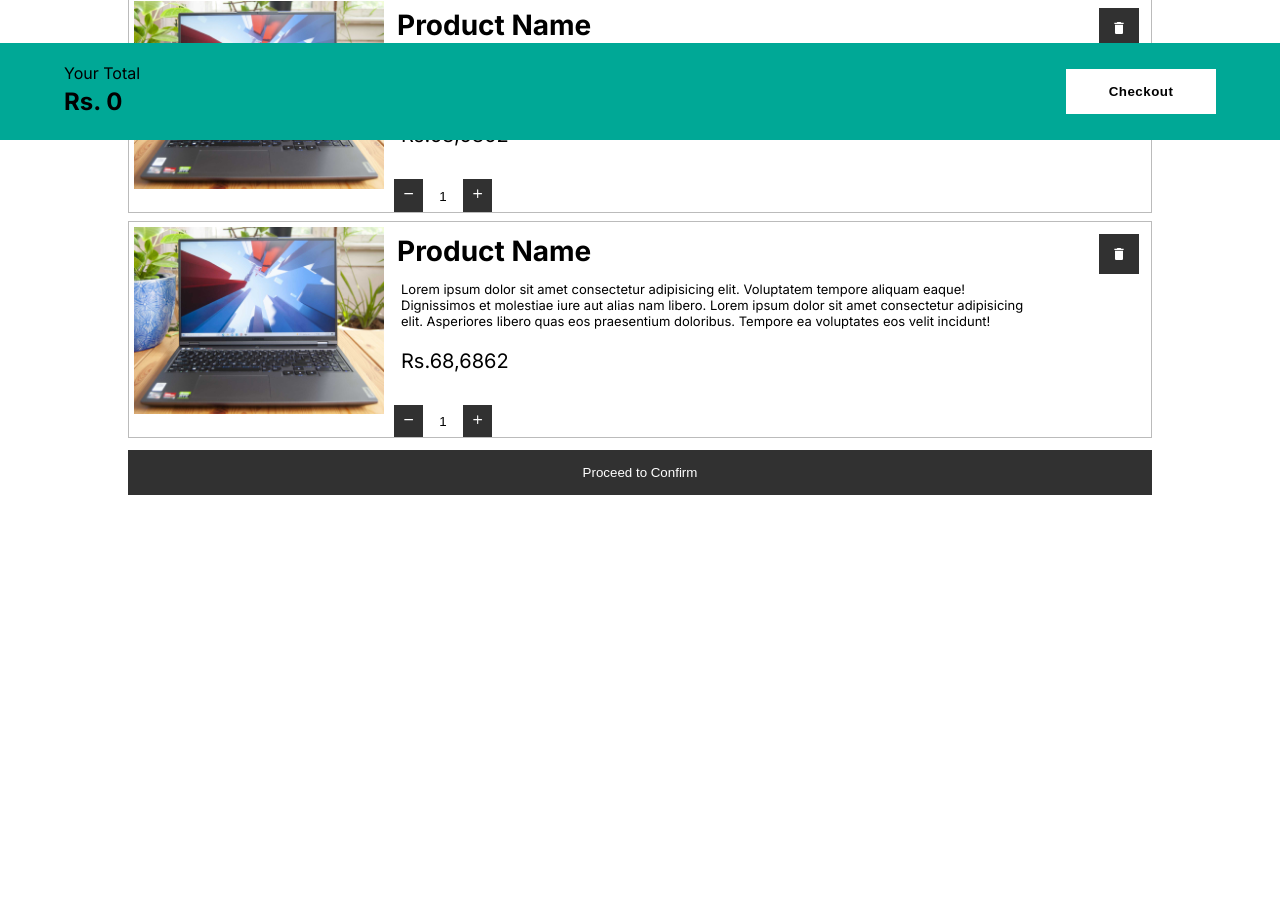
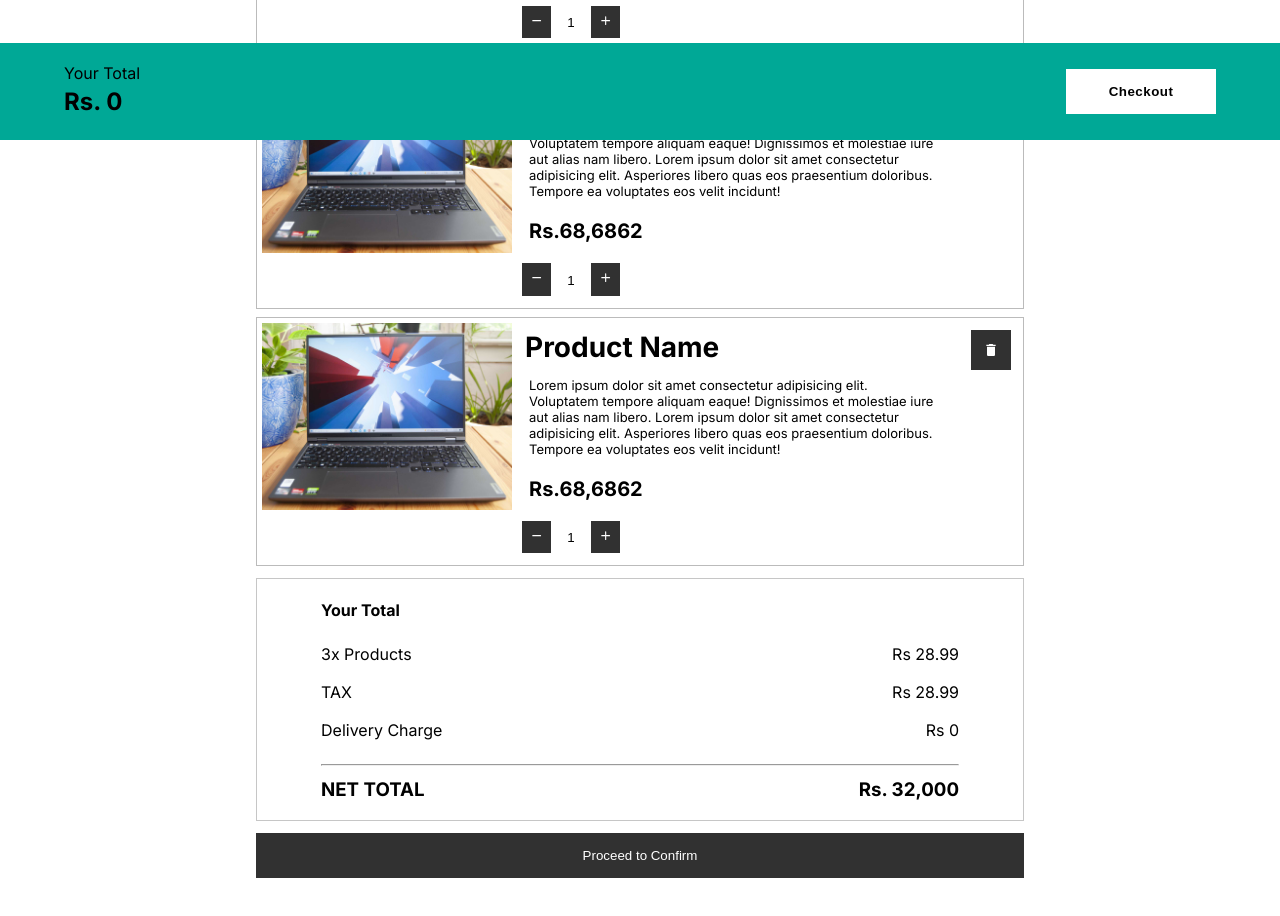
Before and after one commit to vaisakhsysol/WhatsCart, a React (Create React App) app: page /cart in a window 1280 px wide. Shown: the part 660-1576 px from the top of the page. Before the commit the page ends 1283 px from the top, so only its background shows below. Built offline with nearby package versions, Linux system fonts and the light colour scheme; a web font is replaced by a local one.

Commit message:
updated on 11/12/23 Delivery Page

```diff
--- a/src/App.js
+++ b/src/App.js
@@ -5,6 +5,7 @@ import Product from "./Pages/Product";
 import Offers from "./Pages/Offers";
 import Footer from "./Components/Footer/Footer";
 import Cart from "./Pages/Cart";
+import Address from "./Pages/Address";
 
 
 
@@ -19,6 +20,7 @@ function App() {
           <Route path="/product/:id" element = {<Product/>}/>
           <Route path="/offers" element = {<Offers/>}/>
           <Route path="/cart" element = {<Cart/>}/>
+          <Route path="/address" element = {<Address/>}/>
         </Routes>
 
         <Footer/>
--- /dev/null
+++ b/src/Components/CartBill/CartBill.css
@@ -0,0 +1 @@
+/*# sourceMappingURL=CartBill.css.map */
--- /dev/null
+++ b/src/Components/CartBill/CartBill.jsx
@@ -0,0 +1,29 @@
+let CartBill=()=>{
+    return(
+        <div className='billingContainerMain'>
+                <h4>Your Total</h4>
+
+                <div className='billingContainerPrice'>
+                    <p>3x Products</p>
+                    <p>Rs 28.99</p>
+                </div>
+                <div className='billingContainerTax'>
+                    <p>TAX</p>
+                    <p>Rs 28.99</p>
+                </div>
+                <div className='billingContainerDelivery'>
+                    <p>Delivery Charge</p>
+                    <p>Rs 0</p>
+                </div>
+                <hr/>
+                <div className='billingContainerDelivery'>
+                    <h3>NET TOTAL</h3>
+                    <h3>Rs. 32,000</h3>
+
+                </div>
+
+            </div>
+    )
+}
+
+export default CartBill
--- a/src/Components/CartComponent/CartComponent.css
+++ b/src/Components/CartComponent/CartComponent.css
@@ -1,6 +1,6 @@
 @import url("https://fonts.googleapis.com/css2?family=Fanwood+Text:ital@0;1&family=Inter:wght@100;200;300;400;500;600;700;800;900&display=swap");
 .cartComponentContainer {
-  padding: 0 128px;
+  padding: 0 256px;
   margin-top: 128px;
   margin-bottom: 128px;
 }
@@ -31,13 +31,17 @@
   width: 100%;
 }
 .cartComponentContainer .cartProduct .cartInternalProductDetails .cartIncAndDecContainer {
-  margin-top: 32px;
+  margin-top: 12px;
+  margin-bottom: 12px;
 }
 .cartComponentContainer .cartProduct .cartInternalProductDetails .cartIncAndDecContainer button {
   background-color: #ffffff;
   border: none;
   margin-left: 5px;
   margin-right: 5px;
+}
+.cartComponentContainer .cartProduct .cartInternalProductDetails .cartIncAndDecContainer button:hover {
+  cursor: pointer;
 }
 .cartComponentContainer .cartProduct .cartInternalProductDetails .cartIncAndDecContainer .cartDecrementBtn {
   border: none;
@@ -83,7 +87,21 @@
 .cartComponentContainer .paymentContainer button:hover {
   cursor: pointer;
 }
-
+.cartComponentContainer .billingContainerMain {
+  border: 1px solid rgb(198, 198, 198);
+  padding: 0 64px;
+  margin-top: 12px;
+}
+.cartComponentContainer .billingContainerMain .billingContainerPrice, .cartComponentContainer .billingContainerMain .billingContainerDelivery, .cartComponentContainer .billingContainerMain .billingContainerTax {
+  display: flex;
+  justify-content: space-between;
+  margin-top: -14px;
+}
+@media screen and (max-width: 1024px) {
+  .cartComponentContainer {
+    padding: 0 128px;
+  }
+}
 @media screen and (max-width: 768px) {
   .cartComponentContainer {
     padding: 0 64px;
@@ -96,4 +114,37 @@
   .cartComponentContainer .cartProduct {
     flex-direction: column;
   }
+  .cartComponentContainer .cartProduct img {
+    width: 96%;
+  }
+  .cartComponentContainer .cartProduct .cartInternalProductDetails {
+    display: flex;
+    justify-content: space-between;
+    width: 100%;
+  }
+  .cartComponentContainer .cartProduct .cartInternalProductDetails .cartIncAndDecContainer {
+    margin-top: 12px;
+    margin-bottom: 12px;
+    display: flex;
+    justify-content: start;
+  }
+  .cartComponentContainer .cartProduct .cartInternalProductDetails .productDesc {
+    margin-left: 12px;
+    font-size: 13px;
+    width: 90%;
+  }
+  .cartComponentContainer .cartProduct .cartInternalProductDetails .productPrice {
+    margin-left: 12px;
+    font-size: 20px;
+  }
+  .cartComponentContainer .billingContainerMain {
+    border: 1px solid rgb(198, 198, 198);
+    padding: 0 32px;
+    margin-top: 12px;
+  }
+  .cartComponentContainer .billingContainerMain .billingContainerPrice, .cartComponentContainer .billingContainerMain .billingContainerTax, .cartComponentContainer .billingContainerMain .billingContainerDelivery {
+    display: flex;
+    justify-content: space-between;
+    margin-top: -14px;
+  }
 }/*# sourceMappingURL=CartComponent.css.map */
--- a/src/Components/CartComponent/CartComponent.jsx
+++ b/src/Components/CartComponent/CartComponent.jsx
@@ -2,6 +2,8 @@ import './CartComponent.css'
 import imageOne from '../Assets/Images/LENovoL5.jpg'
 import { MdDelete } from "react-icons/md";
 import { FiMinus , FiPlus } from "react-icons/fi";
+import { Link } from 'react-router-dom';
+import CartBill from '../CartBill/CartBill';
 
 
 
@@ -25,7 +27,7 @@ let CartComponent=()=>{
                                 Lorem ipsum dolor sit amet consectetur adipisicing elit. Asperiores libero quas eos praesentium doloribus. Tempore ea voluptates eos velit incidunt!
                             </p>
                             <p className='productPrice'>
-                                Rs.68,6862
+                                <b>Rs.68,6862</b>
                             </p>
                             <div className='cartIncAndDecContainer'>
                                 <button className='cartDecrementBtn'>
@@ -47,10 +49,16 @@ let CartComponent=()=>{
 
             </div>
 
+            <CartBill/>
+
+
+
             <div className='paymentContainer'>
-                <button>
-                    Proceed to Confirm
-                </button>
+                <Link to={`/address/`}>
+                    <button>
+                        Proceed to Confirm
+                    </button>
+                </Link>
             </div>
 
         </div>
--- a/src/Components/CartComponent/CartComponent.scss
+++ b/src/Components/CartComponent/CartComponent.scss
@@ -1,7 +1,7 @@
 @import '../variables';
 
 .cartComponentContainer{
-    padding: 0 128px;
+    padding: 0 256px;
     margin-top: 128px;
     margin-bottom: 128px;
 
@@ -39,12 +39,17 @@
 
             .cartIncAndDecContainer{
 
-                margin-top: 32px;
+                margin-top: 12px;
+                margin-bottom: 12px;
                 button{
                     background-color: $secondaryColor;
                     border: none;
                     margin-left: 5px;
                     margin-right: 5px;
+
+                    &:hover{
+                        cursor: pointer;
+                    }
                 }
 
                 .cartDecrementBtn{
@@ -105,7 +110,34 @@
         }
 
     }
+
+    .billingContainerMain{
+        border: 1px solid rgb(198, 198, 198);
+        padding: 0 64px;
+        margin-top: 12px;
+
+        .billingContainerPrice{
+            display: flex;
+            justify-content: space-between;
+            margin-top: -14px;
+
+        }
+        .billingContainerTax{
+            @extend .billingContainerPrice
+        }
+
+        .billingContainerDelivery{
+            @extend .billingContainerPrice
+        }
+    }
 }
+
+@media screen and (max-width:1024px) {
+    .cartComponentContainer{
+        padding:  0 128px;
+    }
+}
+
 @media screen and (max-width:768px) {
     .cartComponentContainer{
         padding:  0 64px;
@@ -118,6 +150,59 @@
 
         .cartProduct{
             flex-direction: column;
+
+            img{
+                width: 96%;
+            }
+
+
+            .cartInternalProductDetails{
+                display: flex;
+                justify-content: space-between;
+                width: 100%;
+
+                .cartIncAndDecContainer{
+
+                    margin-top: 12px;
+                    margin-bottom: 12px;
+                    display: flex;
+                    justify-content:start;
+
+                }
+
+                .productDesc{
+                    margin-left: 12px;
+                    font-size: map-get($fontSize, small );
+                    width: 90%;
+                }
+
+                .productPrice{
+
+                        margin-left: 12px;
+                        font-size: map-get($fontSize, medium );
+
+                }
+            }
         }
+        .billingContainerMain{
+            border: 1px solid rgb(198, 198, 198);
+            padding: 0 32px;
+            margin-top: 12px;
+
+            .billingContainerPrice{
+                display: flex;
+                justify-content: space-between;
+                margin-top: -14px;
+
+            }
+            .billingContainerTax{
+                @extend .billingContainerPrice
+            }
+
+            .billingContainerDelivery{
+                @extend .billingContainerPrice
+            }
+        }
+
     }
 }
--- /dev/null
+++ b/src/Pages/Address.jsx
@@ -0,0 +1,8 @@
+let Address=()=>{
+    return(
+        <div>
+
+        </div>
+    )
+}
+export default Address
```
Also changed, not shown: src/Components/CartBill/CartBill.scss (added), 2 other files (tests, documents, lock files or other folders).
